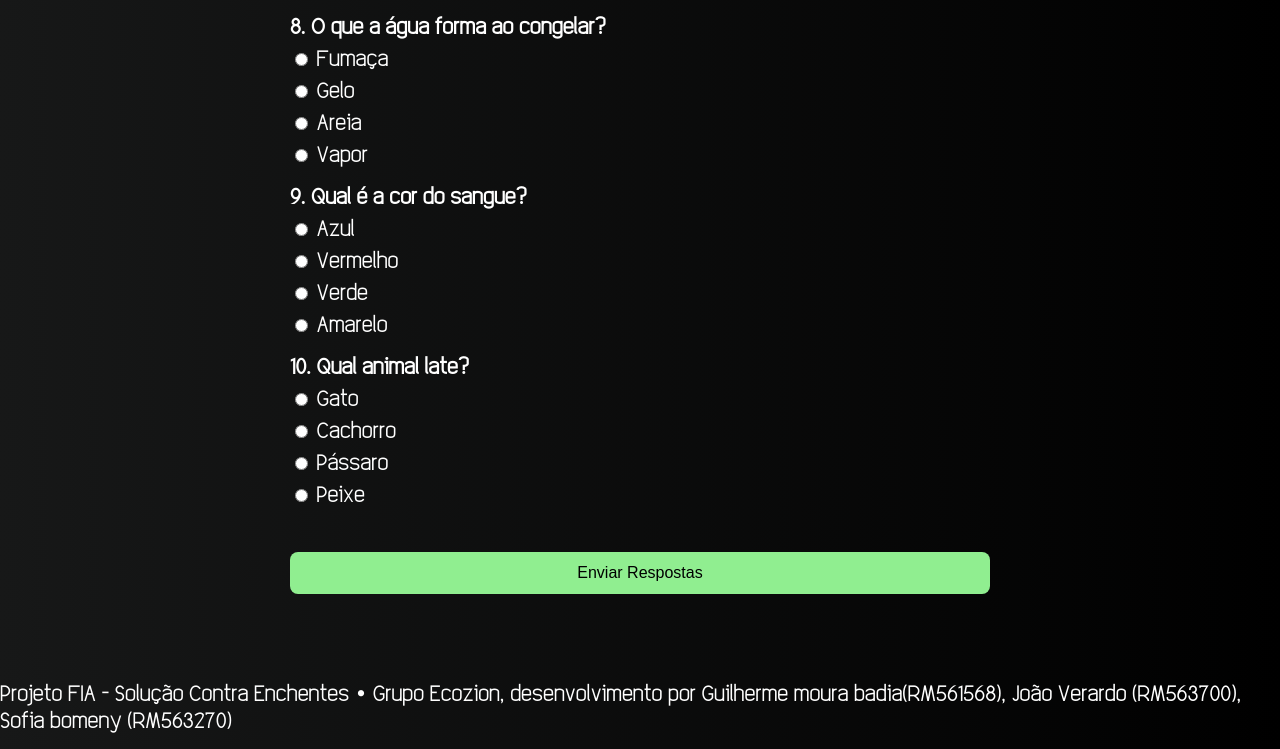
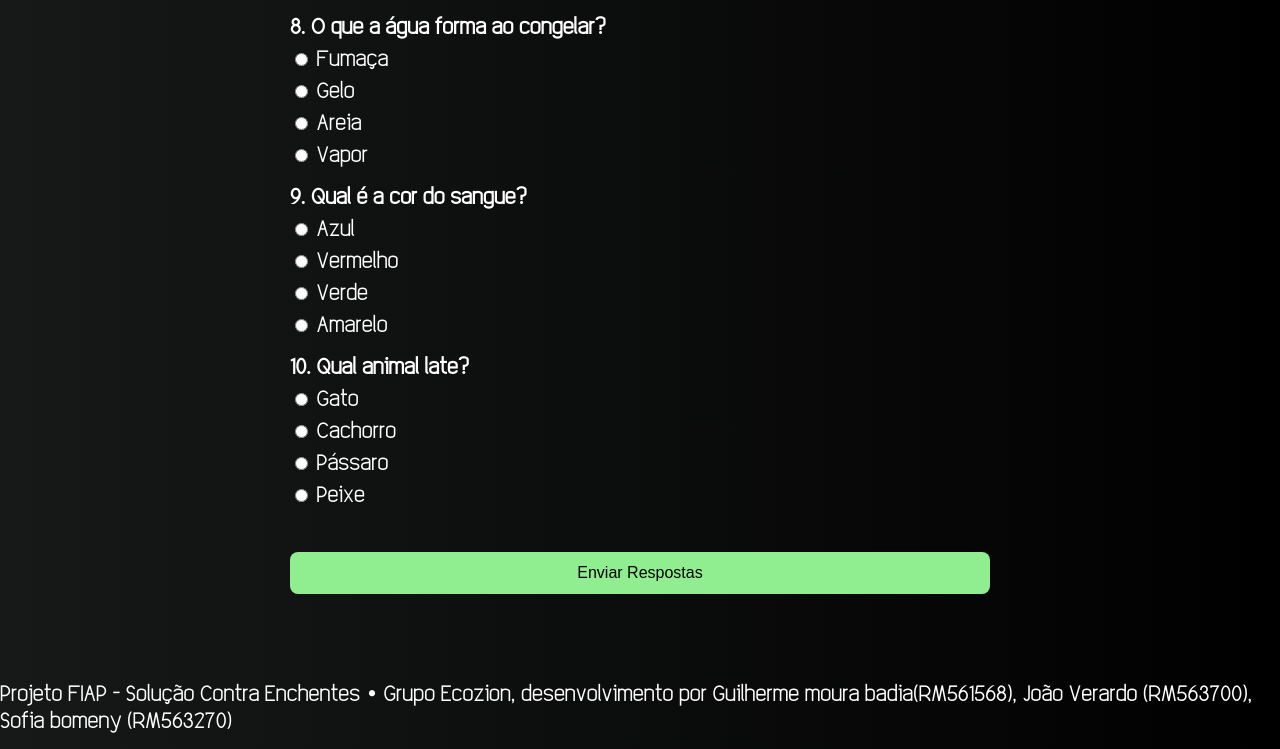
Before and after one commit to Guizinhn/front-global, a plain HTML site: page index.html in a window 1280 px wide. Shown: the part 5923-6672 px from the top of the page. Drawn offline with Linux system fonts and the light colour scheme.

```diff
--- a/index.html
+++ b/index.html
@@ -149,7 +149,7 @@
 </div>
 
       <p>
-        Projeto FIA - Solução Contra Enchentes • Grupo Ecozion, desenvolvimento
+        Projeto FIAP - Solução Contra Enchentes • Grupo Ecozion, desenvolvimento
         por Guilherme moura badia(RM561568), João Verardo (RM563700), Sofia
         bomeny (RM563270)
       </p>
```
